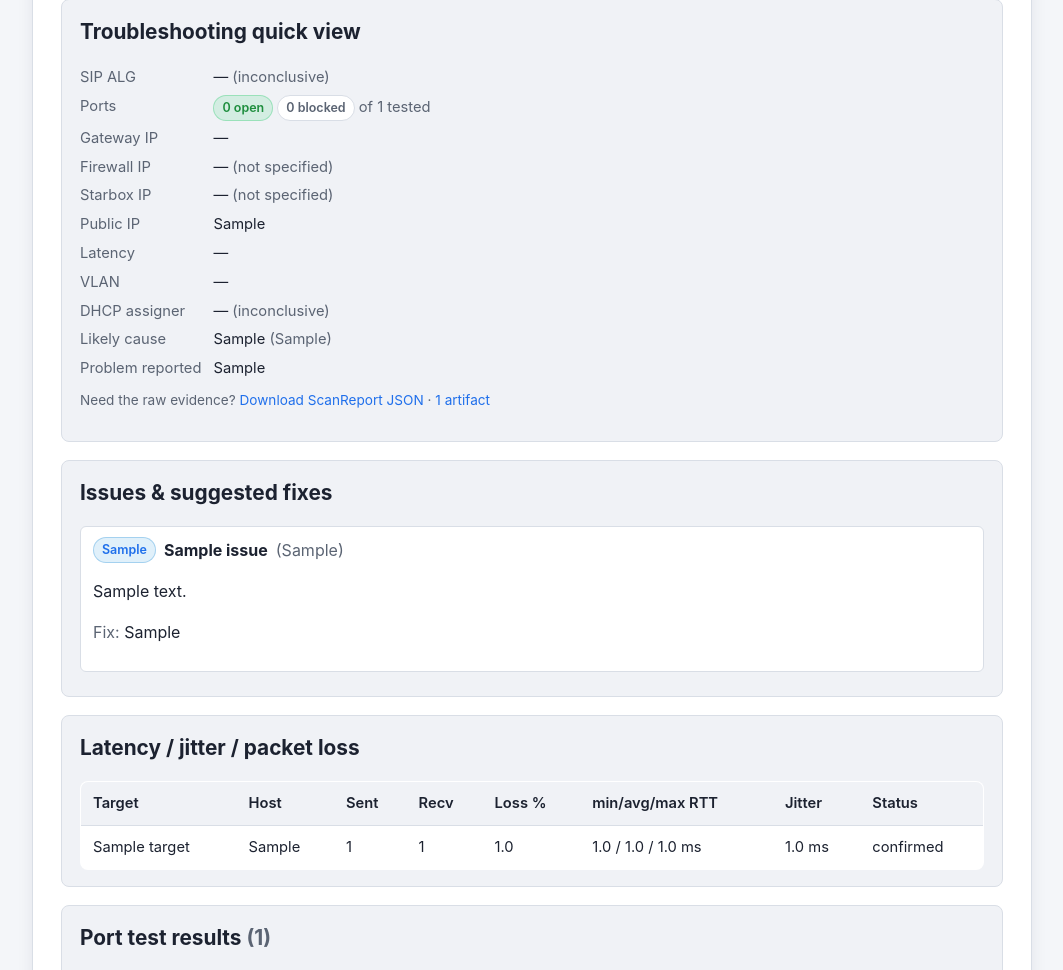
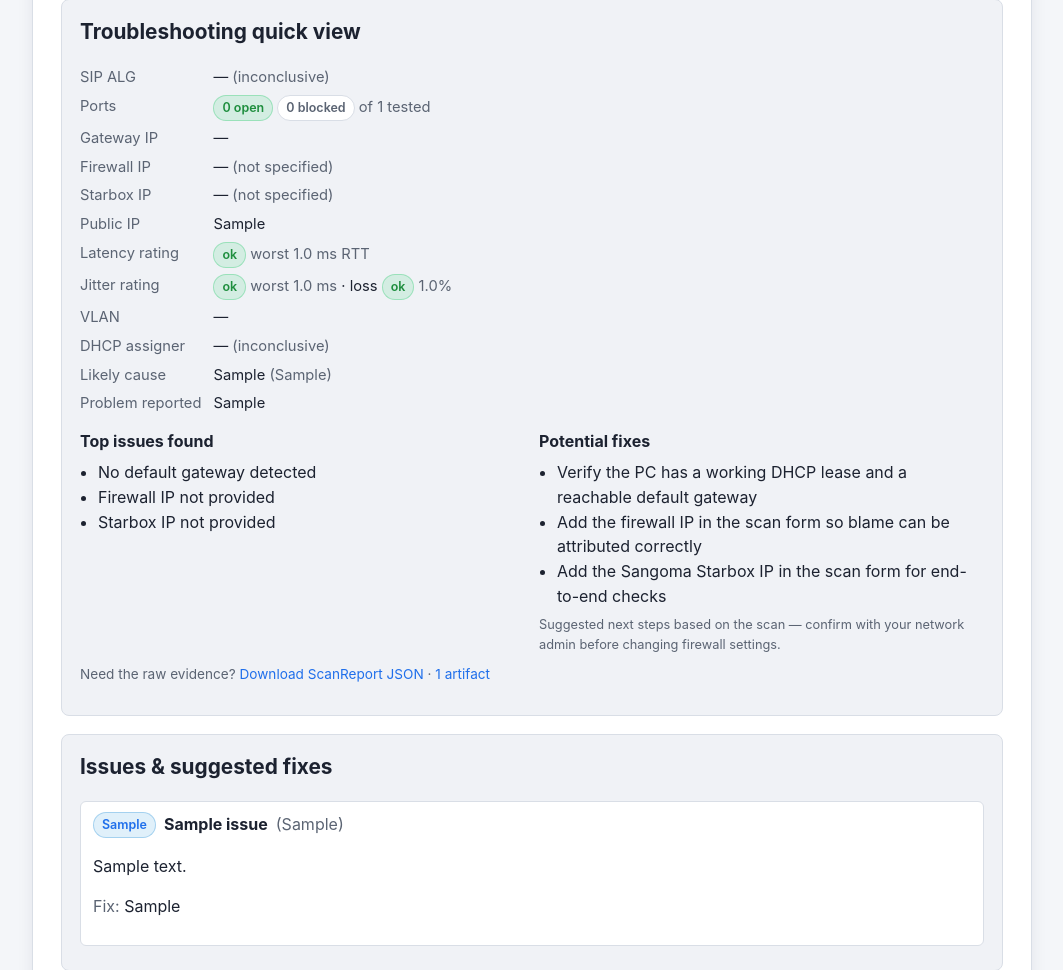
Before and after one commit to RyanDanielWillis/voip-health, a Flask app: page /scan/1 in a window 1280 px wide. Shown: the part 379-1349 px from the top of the page, without its empty margins (108-1171 px from the left). Run offline with Flask 3, Linux system fonts and the light colour scheme; tables that the repository leaves empty hold one stand-in row (values such as "Sample post"); some libraries are stand-ins or nearby versions.

Commit message:
dashboard: add latency/jitter ratings, top issues, and potential fixes
Builds on the troubleshooting quick view by surfacing simple, scannable
guidance for non-developers who open a scan:

- Per-scan ratings: latency rating + jitter rating (with packet-loss
  rating chip when present), each derived from the worst-case target in
  the existing latency_targets data using the same thresholds the local
  scanner already enforces (RTT 150/300 ms, jitter 30/60 ms, loss 3/8%).
  Worst-case RTT and jitter are shown alongside the badges for context.
- "Top issues found": 3-5 short bullets derived from existing quick-view
  fields - SIP ALG verdict, blocked port labels, latency/jitter/loss
  ratings, missing voice VLAN, missing gateway/firewall/starbox, unclear
  DHCP assigner, and PCAP-unavailable hint. Capped at five so the card
  stays glanceable.
- "Potential fixes": matching short bullets in non-technical language
  (disable SIP ALG, open the listed ports, check ISP/firewall, confirm
  VLAN 41 tagging, verify DHCP, run scanner as Administrator, etc.) with
  a small caveat to confirm with the network admin before changing
  firewall settings.

No DB schema changes; everything is parsed from the existing report JSON
and latency_targets rows. Validated end-to-end with the Flask test
client against /api/v2/scan/upload and /scan/<sid> for a problem-heavy
report and a clean report, plus ast.parse on app.py and Jinja parsing
for all templates.

Co-Authored-By: Claude Opus 4.7 <noreply@anthropic.com>

```diff
--- a/web/app.py
+++ b/web/app.py
@@ -275,7 +275,99 @@ def _row_ips(report_json: str | None) -> tuple[str, str]:
     return starbox, firewall
 
 
-def _quick_view(report_json: str | None, ports: list[dict]) -> dict:
+# Rating thresholds for latency / jitter / loss. Kept aligned with
+# ``LocalScanner/voipscan/latency.py`` (RTT_WARN_MS=150, JITTER_WARN_MS=30,
+# LOSS_WARN_PCT=3); "bad" is roughly 2x warn, the same shape the local
+# scanner uses to escalate per-target status.
+_RTT_WARN_MS = 150.0
+_RTT_BAD_MS = 300.0
+_JITTER_WARN_MS = 30.0
+_JITTER_BAD_MS = 60.0
+_LOSS_WARN_PCT = 3.0
+_LOSS_BAD_PCT = 8.0
+
+
+def _rate(value: float | None, warn: float, bad: float) -> str:
+    """Bucket a numeric measurement into ok / warn / bad / unknown."""
+    if value is None:
+        return "unknown"
+    if value >= bad:
+        return "bad"
+    if value >= warn:
+        return "warn"
+    return "ok"
+
+
+def _worst_rating(*ratings: str) -> str:
+    order = {"unknown": 0, "ok": 1, "warn": 2, "bad": 3}
+    worst = max(ratings, key=lambda r: order.get(r, 0), default="unknown")
+    return worst
+
+
+def _derive_issues_and_fixes(quick: dict) -> tuple[list[str], list[str]]:
+    """Build short non-technical 'top issues' and 'potential fixes' lines
+    from already-parsed quick-view data. Capped to keep the card scannable.
+    """
+    issues: list[str] = []
+    fixes: list[str] = []
+
+    if quick.get("sip_alg_overall") == "likely_on":
+        issues.append("SIP ALG looks enabled on the firewall/router")
+        fixes.append("Disable SIP ALG on the firewall and router, then reboot the phone")
+
+    blocked = quick.get("blocked_ports") or []
+    if blocked:
+        labels = ", ".join(b["label"] for b in blocked[:4])
+        more = "" if len(blocked) <= 4 else f" (+{len(blocked) - 4} more)"
+        issues.append(f"{len(blocked)} VoIP port(s) blocked: {labels}{more}")
+        fixes.append(
+            "Open the listed ports outbound to the SBC on the firewall and any upstream device"
+        )
+
+    lat_rating = quick.get("latency_rating") or quick.get("latency_status")
+    jit_rating = quick.get("jitter_rating")
+    if lat_rating in ("warn", "bad"):
+        issues.append(f"Latency rating: {lat_rating}")
+        fixes.append("Check ISP/WAN health and any in-path firewall doing deep inspection on voice")
+    if jit_rating in ("warn", "bad"):
+        issues.append(f"Jitter rating: {jit_rating}")
+        fixes.append("Enable QoS for SIP/RTP and avoid Wi-Fi or mesh hops between phone and firewall")
+    if quick.get("loss_rating") in ("warn", "bad"):
+        issues.append("Packet loss above VoIP comfort threshold")
+        fixes.append("Investigate the WAN link and ISP throughput for the affected target(s)")
+
+    vlan_status = (quick.get("vlan_status") or "").lower()
+    vlan_id = quick.get("vlan_id")
+    if vlan_status in ("not_detected", "missing", "absent") or (
+        vlan_status and vlan_status not in ("detected", "ok") and not vlan_id
+    ):
+        issues.append("Voice VLAN not detected on this port")
+        fixes.append("Confirm VLAN 41 (or your voice VLAN) is tagged on the switch port")
+
+    if not quick.get("gateway_ip"):
+        issues.append("No default gateway detected")
+        fixes.append("Verify the PC has a working DHCP lease and a reachable default gateway")
+    if not quick.get("firewall_ip"):
+        issues.append("Firewall IP not provided")
+        fixes.append("Add the firewall IP in the scan form so blame can be attributed correctly")
+    if not quick.get("starbox_ip"):
+        issues.append("Starbox IP not provided")
+        fixes.append("Add the Sangoma Starbox IP in the scan form for end-to-end checks")
+
+    dhcp_assigner = (quick.get("dhcp_assigner") or "").lower()
+    if dhcp_assigner and dhcp_assigner not in ("router", "firewall", "starbox", "dhcp_server"):
+        issues.append(f"DHCP assigner unclear ({quick.get('dhcp_assigner')})")
+        fixes.append("Confirm which device is handing out DHCP — a rogue server can break voice")
+
+    if quick.get("pcap_unavailable"):
+        issues.append("Packet capture unavailable on this run")
+        fixes.append("Re-run the scanner as Administrator so it can capture packets for analysis")
+
+    # Keep the surface area small — the user asked for 3-5 simple items.
+    return issues[:5], fixes[:5]
+
+
+def _quick_view(report_json: str | None, ports: list[dict], latency: list[dict] | None = None) -> dict:
     """Compact troubleshooting fields parsed from the stored ScanReport JSON.
 
     Falls back to empty values when the report is missing or malformed; the
@@ -323,11 +415,48 @@ def _quick_view(report_json: str | None, ports: list[dict]) -> dict:
             open_ports.append(label)
 
     sip_alg = _safe_dict(report.get("sip_alg"))
-    latency = _safe_dict(report.get("latency"))
+    latency_block = _safe_dict(report.get("latency"))
     dhcp = _safe_dict(report.get("dhcp"))
     vlan = _safe_dict(report.get("vlan"))
+    capture = _safe_dict(report.get("capture") or report.get("pcap"))
 
-    return {
+    # Worst-case latency / jitter / loss across measured targets, used to
+    # produce simple ratings even when the local scanner did not write an
+    # explicit overall_status.
+    worst_rtt = None
+    worst_jitter = None
+    worst_loss = None
+    for t in latency or []:
+        rtt = t.get("rtt_avg_ms")
+        jit = t.get("jitter_ms")
+        loss = t.get("packet_loss_pct")
+        if rtt is not None:
+            worst_rtt = rtt if worst_rtt is None else max(worst_rtt, rtt)
+        if jit is not None:
+            worst_jitter = jit if worst_jitter is None else max(worst_jitter, jit)
+        if loss is not None:
+            worst_loss = loss if worst_loss is None else max(worst_loss, loss)
+
+    rtt_rating = _rate(worst_rtt, _RTT_WARN_MS, _RTT_BAD_MS)
+    jitter_rating = _rate(worst_jitter, _JITTER_WARN_MS, _JITTER_BAD_MS)
+    loss_rating = _rate(worst_loss, _LOSS_WARN_PCT, _LOSS_BAD_PCT)
+
+    # Prefer the scanner's overall status when present; otherwise fall back
+    # to the rating derived from the worst-target RTT.
+    latency_status = latency_block.get("overall_status") or ""
+    latency_rating = (
+        latency_status if latency_status in ("ok", "warn", "bad")
+        else _worst_rating(rtt_rating, loss_rating)
+    )
+
+    pcap_unavailable = bool(
+        capture.get("unavailable")
+        or capture.get("error")
+        or (isinstance(capture.get("status"), str)
+            and capture["status"].lower() in ("unavailable", "missing", "error"))
+    )
+
+    quick = {
         "starbox_ip": starbox_ip,
         "firewall_ip": firewall_ip,
         "gateway_ip": gateway_ip,
@@ -337,8 +466,14 @@ def _quick_view(report_json: str | None, ports: list[dict]) -> dict:
         "sip_alg_summary": sip_alg.get("summary") or sip_alg.get("explanation") or "",
         "vlan_status": vlan.get("status") or "",
         "vlan_id": vlan.get("vlan_id") or "",
-        "latency_status": latency.get("overall_status") or "",
-        "latency_summary": latency.get("overall_summary") or "",
+        "latency_status": latency_status,
+        "latency_rating": latency_rating,
+        "latency_summary": latency_block.get("overall_summary") or "",
+        "jitter_rating": jitter_rating,
+        "loss_rating": loss_rating,
+        "worst_rtt_ms": round(worst_rtt, 1) if worst_rtt is not None else None,
+        "worst_jitter_ms": round(worst_jitter, 1) if worst_jitter is not None else None,
+        "worst_loss_pct": round(worst_loss, 2) if worst_loss is not None else None,
         "dhcp_assigner": dhcp.get("inferred_assigner") or "",
         "dhcp_confidence": dhcp.get("confidence") or "",
         "blocked_ports": blocked_ports,
@@ -346,7 +481,10 @@ def _quick_view(report_json: str | None, ports: list[dict]) -> dict:
         "open_ports_preview": open_ports[:6],
         "open_count": len(open_ports),
         "total_ports": len(ports),
+        "pcap_unavailable": pcap_unavailable,
     }
+    quick["top_issues"], quick["potential_fixes"] = _derive_issues_and_fixes(quick)
+    return quick
 
 
 @app.route("/scan/<int:sid>")
@@ -360,7 +498,7 @@ def scan_detail(sid: int):
         latency = [dict(r) for r in analytics_db.get_session_latency(conn, sid)]
         ports = [dict(r) for r in analytics_db.get_session_ports(conn, sid)]
     session_d = dict(session)
-    quick = _quick_view(session_d.get("report_json"), ports)
+    quick = _quick_view(session_d.get("report_json"), ports, latency)
     return render_template(
         "scan_detail.html",
         session=session_d,
--- a/web/templates/scan_detail.html
+++ b/web/templates/scan_detail.html
@@ -31,6 +31,14 @@
             <div class="kpi-label">Duration</div>
         </div>
     </div>
+
+    {% macro rating_badge(rating) -%}
+        {% if rating == 'bad' %}<span class="badge danger">bad</span>
+        {%- elif rating == 'warn' %}<span class="badge warn">warn</span>
+        {%- elif rating == 'ok' %}<span class="badge success">ok</span>
+        {%- elif rating %}<span class="badge muted">{{ rating }}</span>
+        {%- else %}—{% endif %}
+    {%- endmacro %}
 
     <!-- VoIP troubleshooting quick view -->
     <section class="chart-card" aria-label="VoIP troubleshooting quick view">
@@ -97,16 +105,29 @@
             <div class="k">Public IP</div>
             <div class="v">{{ session.public_ip or '—' }}</div>
 
-            <div class="k">Latency</div>
+            <div class="k">Latency rating</div>
             <div class="v">
-                {% if quick.latency_status == 'bad' %}
-                    <span class="badge danger">bad</span>
-                {% elif quick.latency_status == 'warn' %}
-                    <span class="badge warn">warn</span>
-                {% elif quick.latency_status %}
-                    <span class="badge success">{{ quick.latency_status }}</span>
-                {% else %}—{% endif %}
-                <span class="muted">{{ quick.latency_summary or '' }}</span>
+                {{ rating_badge(quick.latency_rating or quick.latency_status) }}
+                {% if quick.worst_rtt_ms is not none %}
+                    <span class="muted">worst {{ quick.worst_rtt_ms }} ms RTT</span>
+                {% endif %}
+                {% if quick.latency_summary %}
+                <div class="muted" style="font-size:.85rem; margin-top:2px;">{{ quick.latency_summary }}</div>
+                {% endif %}
+            </div>
+
+            <div class="k">Jitter rating</div>
+            <div class="v">
+                {{ rating_badge(quick.jitter_rating) }}
+                {% if quick.worst_jitter_ms is not none %}
+                    <span class="muted">worst {{ quick.worst_jitter_ms }} ms</span>
+                {% endif %}
+                {% if quick.loss_rating and quick.loss_rating != 'unknown' %}
+                    · loss {{ rating_badge(quick.loss_rating) }}
+                    {% if quick.worst_loss_pct is not none %}
+                        <span class="muted">{{ quick.worst_loss_pct }}%</span>
+                    {% endif %}
+                {% endif %}
             </div>
 
             <div class="k">VLAN</div>
@@ -125,6 +146,39 @@
             <div class="k">Problem reported</div>
             <div class="v">{{ session.problem or '—' }}</div>
         </div>
+
+        {% if quick.top_issues or quick.potential_fixes %}
+        <div class="quick-summary" style="margin-top:14px; display:grid; grid-template-columns:1fr 1fr; gap:14px;">
+            <div>
+                <h3 style="margin:0 0 6px 0; font-size:1rem;">Top issues found</h3>
+                {% if quick.top_issues %}
+                <ul style="margin:0; padding-left:18px;">
+                    {% for it in quick.top_issues %}
+                    <li>{{ it }}</li>
+                    {% endfor %}
+                </ul>
+                {% else %}
+                <p class="muted" style="margin:0;">No obvious VoIP issues detected in this scan.</p>
+                {% endif %}
+            </div>
+            <div>
+                <h3 style="margin:0 0 6px 0; font-size:1rem;">Potential fixes</h3>
+                {% if quick.potential_fixes %}
+                <ul style="margin:0; padding-left:18px;">
+                    {% for fx in quick.potential_fixes %}
+                    <li>{{ fx }}</li>
+                    {% endfor %}
+                </ul>
+                <p class="muted" style="margin:6px 0 0 0; font-size:.8rem;">
+                    Suggested next steps based on the scan — confirm with your network admin before changing firewall settings.
+                </p>
+                {% else %}
+                <p class="muted" style="margin:0;">No fixes suggested.</p>
+                {% endif %}
+            </div>
+        </div>
+        {% endif %}
+
         <p class="muted" style="margin-top:10px; font-size:.85rem;">
             Need the raw evidence?
             <a href="{{ url_for('api_v2_scan_report_json', sid=session.id) }}">Download ScanReport JSON</a>
```
